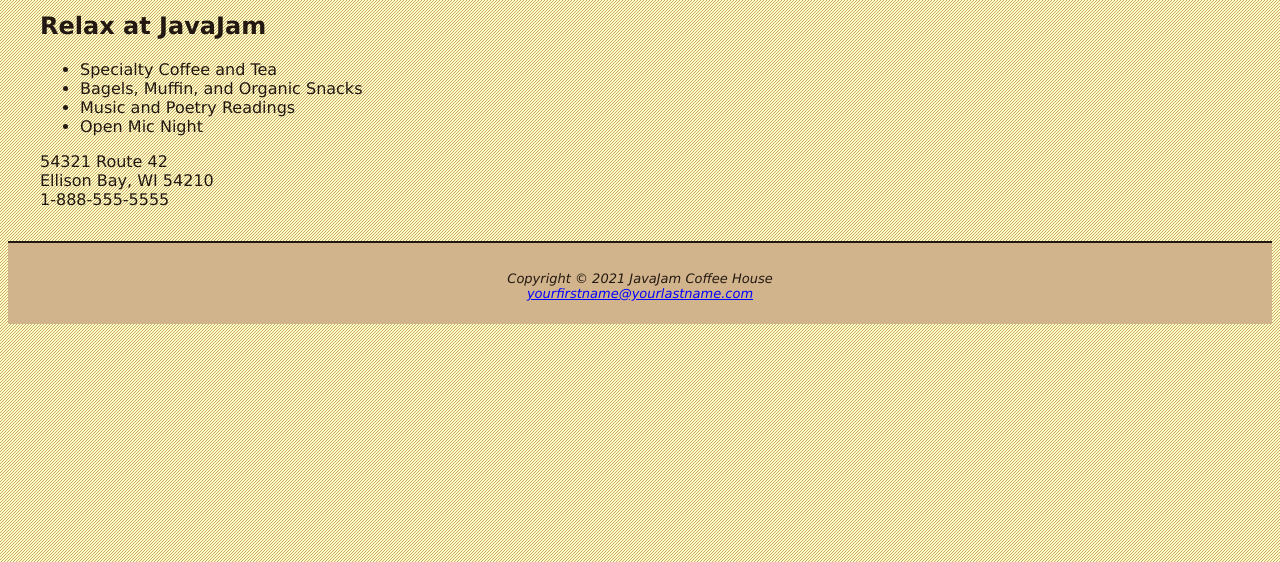
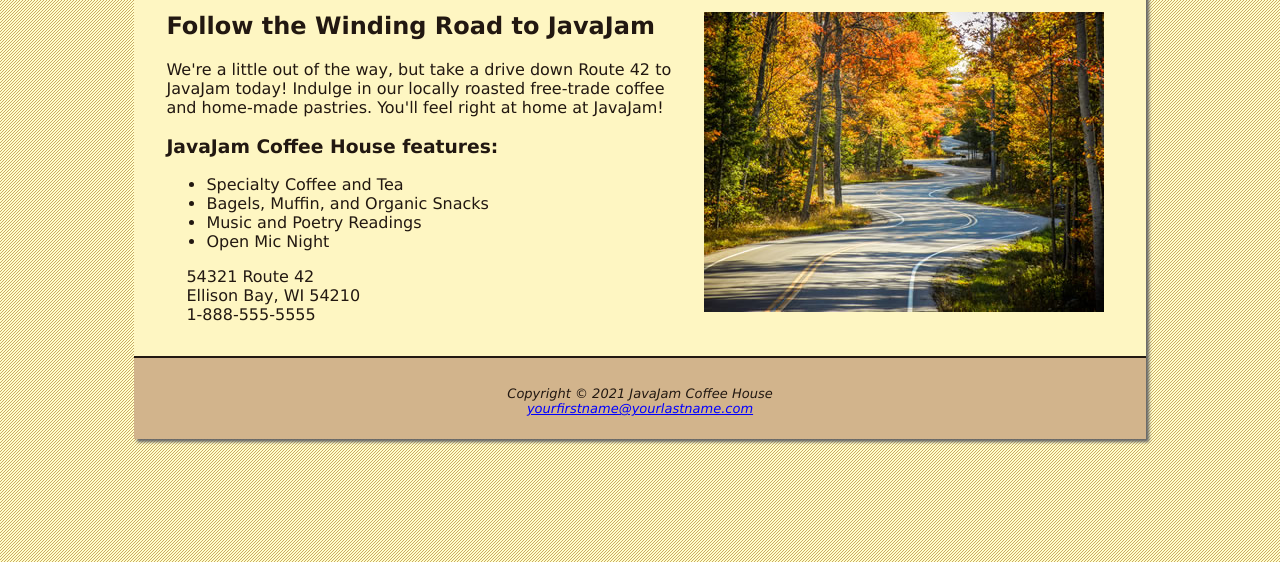
Before and after one commit to Kairos5106/javajam, a plain HTML site: page index.html in a window 1280 px wide. Shown: the part 238-800 px from the top of the page. Drawn offline with Linux system fonts and the light colour scheme.

Commit message:
implemented some styling to the web pages

```diff
--- a/index.html
+++ b/index.html
@@ -5,6 +5,7 @@
     <link rel="stylesheet" href="styles/javajam.css">
 </head>
 <body>
+    <div id="wrapper">
     <header>
         <h1>JavaJam Coffee House</h1> <!-- yu are gey -->
     </header>
@@ -19,14 +20,24 @@
     <hr>
 
     <main>
-        <h2>Relax at JavaJam</h2>
+        <img src="images/windingroad.jpg" alt="winding road through the
+        woods" class="floatright" width="400" height="300">
+        <h2>Follow the Winding Road to JavaJam</h2>
+        <p>
+            We're a little out of the way, but take a drive down Route 42 to JavaJam today! Indulge in
+            our locally roasted free-trade coffee and home-made pastries. You'll feel right at home at
+            JavaJam!
+        </p>
+        <h3>
+            JavaJam Coffee House features:
+        </h3>
         <ul>
             <li>Specialty Coffee and Tea</li>
             <li>Bagels, Muffin, and Organic Snacks</li>
             <li>Music and Poetry Readings</li>
             <li>Open Mic Night</li>
         </ul>
-        <div>
+        <div id="address">
             54321 Route 42<br>
             Ellison Bay, WI 54210<br>
             1-888-555-5555
@@ -35,13 +46,13 @@
 
     <footer>
         <br>
-        <p style="font-size: small; font-style: italic;">
+        <p>
             Copyright © 2021 JavaJam Coffee House<br>
             <a href="mailto:yourfirstname@yourlastname.com" style="color:blue">
                 yourfirstname@yourlastname.com
             </a>
         </p>
     </footer>
-
+    </div>
 </body>
 </html>
--- a/styles/javajam.css
+++ b/styles/javajam.css
@@ -67,3 +67,16 @@ img{
     padding-left: 10px;
     padding-right: 10px;
 }
+
+#address{
+    padding-left: 20px;
+}
+
+.details{
+    padding-left: 10%;
+    padding-right: 10%;
+}
+
+.floatright{
+    float: right;
+}
```
Also changed, not shown: jobs.html (+3 -2 lines), menu.html (+9 -2 lines), music.html (+7 -6 lines).
